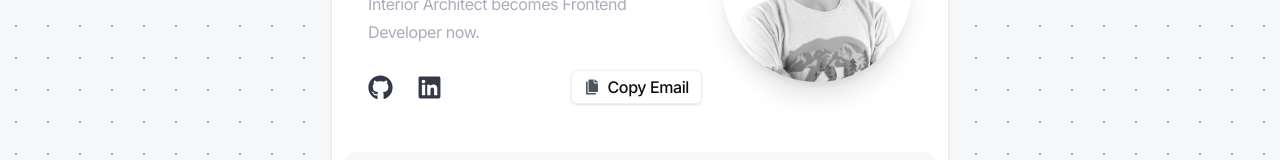
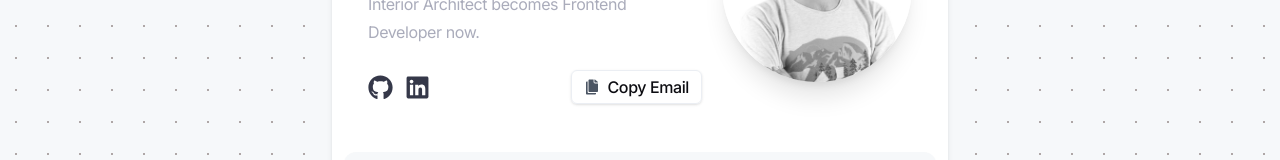
Before and after one commit to mesuttutsak/my-website, a Next.js app: page / in a window 1280 px wide. Shown: the part 214-374 px from the top of the page. Built offline with nearby package versions, Linux system fonts and the light colour scheme.

Commit message:
social iconların aralıkları azaltıldı

```diff
--- a/src/styles/globals.scss
+++ b/src/styles/globals.scss
@@ -64,7 +64,7 @@ header {
 }
 
 .socialList {
-  @apply flex sm:justify-start justify-center items-center gap-6 color_primary;
+  @apply flex sm:justify-start justify-center items-center gap-3 color_primary;
 }
 
 .lightBeam {
```
